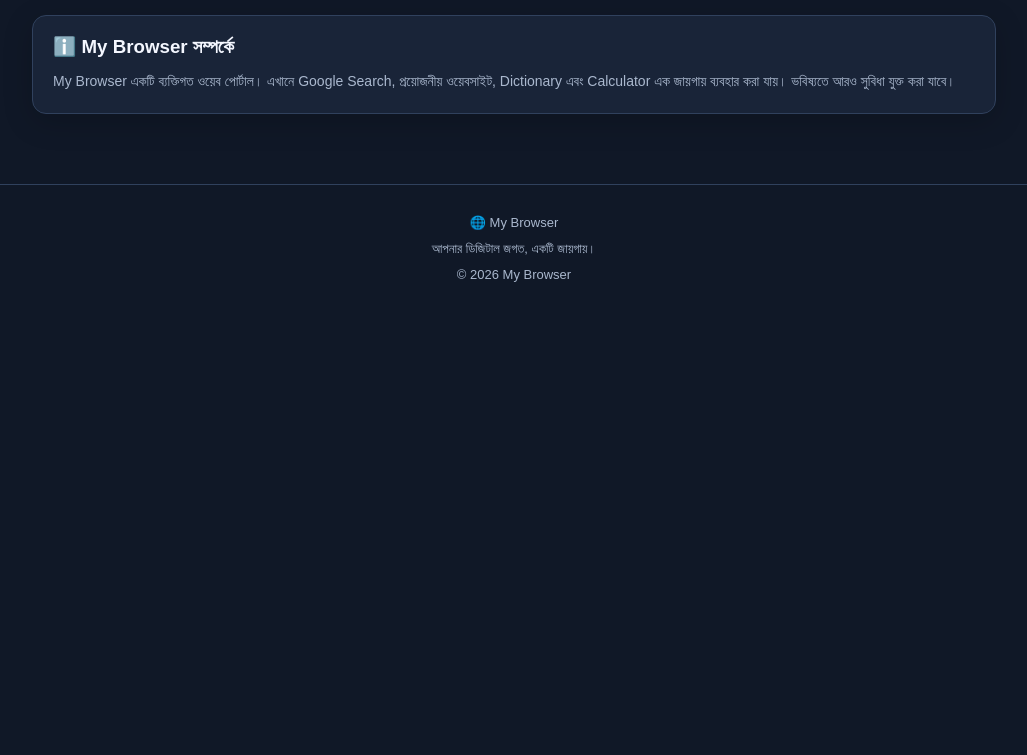
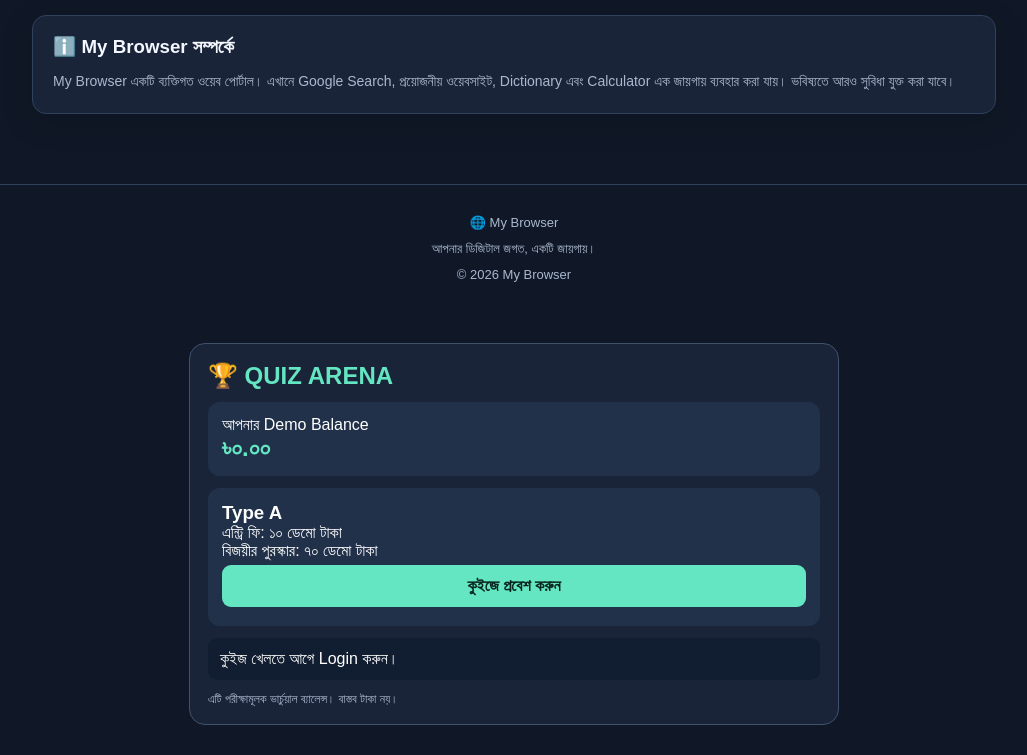
Before and after one commit to EMONMRIDHA114386/my-website-, a plain HTML site: page index.html in a window 1280 px wide. Shown: the part 876-1631 px from the top of the page, without its empty margins (126-1153 px from the left). Before the commit the page ends 1189 px from the top, so only its background shows below. Drawn offline with nearby package versions, Linux system fonts and the light colour scheme.

Commit message:
Update index.html

```diff
--- a/index.html
+++ b/index.html
@@ -1293,5 +1293,6 @@ showHistory();
 <script src="https://cdn.jsdelivr.net/npm/@supabase/supabase-js@2"></script>
 <script src="./supabase-config.js"></script>
 <script src="./account.js"></script>
+<script src="./quiz.js"></script>
 </body>
 </html>
```
